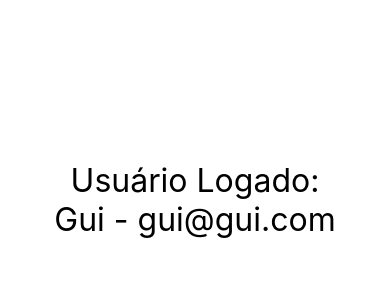
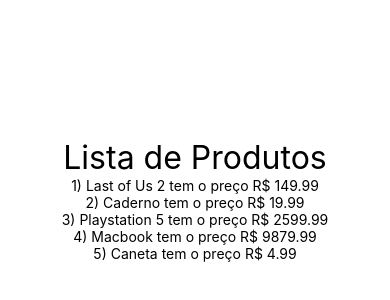
Before and after one commit to fty57/fundamentals-react-native, a React Native app in the folder fty57App/: screen / in a window 390 px wide. Shown: the part 222-522 px from the top of the page. Built offline with nearby package versions, Linux system fonts and the light colour scheme.

Commit message:
39. Renderizando Lista #01

```diff
--- a/fty57App/App.js
+++ b/fty57App/App.js
@@ -1,7 +1,8 @@
 import React from 'react';
-import { SafeAreaView, StyleSheet } from 'react-native';
+import { SafeAreaView, StyleSheet , Text } from 'react-native';
 
-import UsuarioLogado from './src/components/UsuarioLogado';
+import ListaProdutos from "./src/produtos/ListaProdutos"
+//import UsuarioLogado from './src/components/UsuarioLogado';
 //import Familia from './src/relacao/Familia';
 //import Membro from './src/relacao/Membro';
 //import ParImpar from "./src/components/ParImpar"
@@ -22,10 +23,11 @@
 export default function App() {
   return (
     <SafeAreaView style={style.App}>
+      <ListaProdutos/>
+      {/*
       <UsuarioLogado usuario={{nome: "Gui", email:"gui@gui.com"}} />
       <UsuarioLogado usuario={{nome: "Ana"}} />
       <UsuarioLogado usuario={{email:"gui@gui.com"}} />
-      {/*
       <Familia>
           <Membro nome="Bia" sobrenome="Freitas"/>
           <Membro nome="Carlos" sobrenome="Freitas"/>
--- /dev/null
+++ b/fty57App/src/produtos/ListaProdutos.js
@@ -0,0 +1,24 @@
+import React from "react"
+import {Text} from "react-native"
+import styles from "../components/estilo"
+
+import produtos from "./produtos"
+
+export default props =>{
+     function obterLista(){
+          return produtos.map(p =>{
+               return (<Text>{p.id}) {p.nome} tem o preço R$ {p.preco}</Text>)
+          })
+     }
+
+     return(
+          <>
+               <Text style={styles.txtG}>Lista de Produtos</Text>
+               {obterLista()}
+          </>
+     )
+}
+
+// A função map, transforma os elementos de um array em outro array modificado
+// Transformar o objeto produto em um JSX
+// React gosta de pedir chaves - Atributo key
--- /dev/null
+++ b/fty57App/src/produtos/produtos.js
@@ -0,0 +1,7 @@
+export default [
+     {id: 1, nome: "Last of Us 2", preco: 149.99},
+     {id: 2, nome: "Caderno", preco: 19.99},
+     {id: 3, nome: "Playstation 5", preco: 2599.99},
+     {id: 4, nome: "Macbook", preco: 9879.99},
+     {id: 5, nome: "Caneta", preco: 4.99}
+]
```
